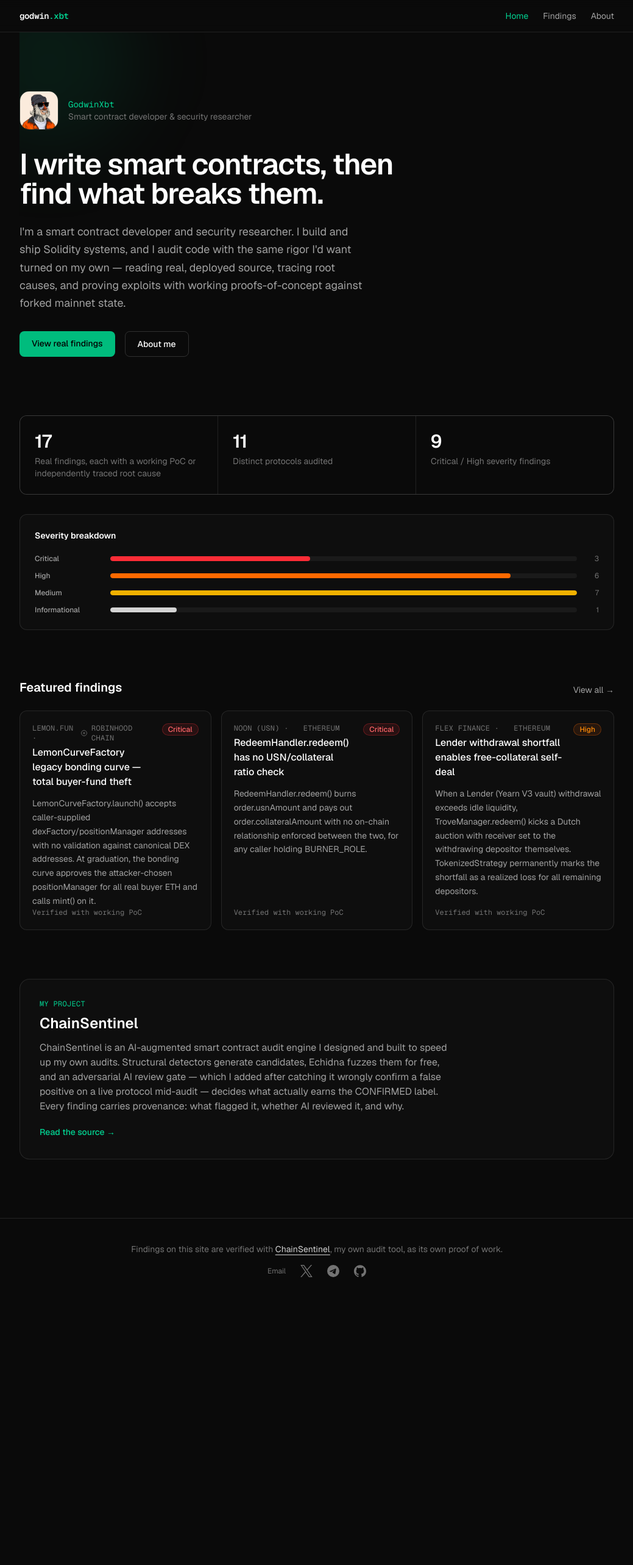
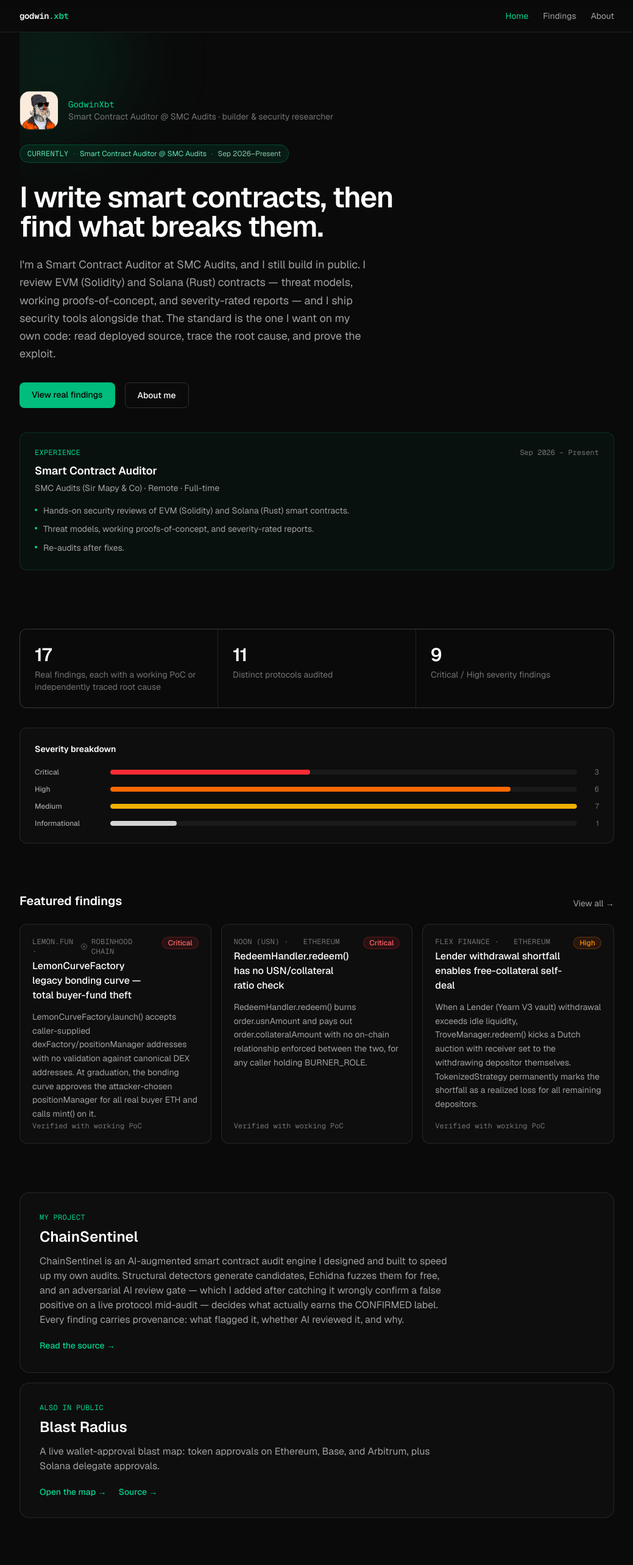
Before and after one commit to Godwin-web3/portfolio, a Next.js app: page / in a window 1280 px wide. Shown: the top 2566 px of the page at 61% size, without its empty margins (120-1159 px from the left). Before the commit the page ends 2134 px from the top, so only its background shows below. Built offline with nearby package versions, Linux system fonts and the light colour scheme; some icons are missing.

Commit message:
Surface the SMC Audits auditor role
Show Smart Contract Auditor @ SMC Audits on the homepage, About page, metadata, and Open Graph card while keeping the findings and ChainSentinel sections.

Co-authored-by: GodwinXbt <Godwin-web3@users.noreply.github.com>

```diff
--- a/app/about/page.tsx
+++ b/app/about/page.tsx
@@ -1,10 +1,12 @@
 import type { Metadata } from "next";
 import Image from "next/image";
 import Contact from "../components/Contact";
+import CurrentRole from "../components/CurrentRole";
 
 export const metadata: Metadata = {
-  title: "About — Godwin",
-  description: "Smart contract developer and security researcher.",
+  title: "About — Godwin, Smart Contract Auditor",
+  description:
+    "Smart Contract Auditor at SMC Audits. Independent builder and security researcher behind ChainSentinel and Blast Radius.",
 };
 
 export default function AboutPage() {
@@ -19,15 +21,20 @@ export default function AboutPage() {
       />
       <p className="mt-6 font-mono text-sm text-emerald-400">About</p>
       <h1 className="mt-3 text-3xl font-semibold tracking-tight text-white">
-        Smart contract developer. Security researcher.
+        Smart Contract Auditor at SMC Audits.
       </h1>
+      <p className="mt-3 text-neutral-300">Independent builder and security researcher.</p>
+
+      <div className="mt-8">
+        <CurrentRole />
+      </div>
 
       <div className="mt-8 space-y-5 leading-relaxed text-neutral-400">
         <p>
-          I build and ship Solidity systems, and I do smart contract security research on the
-          side — reading real, deployed source, tracing root causes, and proving them with
-          working proofs-of-concept against forked mainnet state, not just theorizing about what
-          could go wrong.
+          I&apos;m Godwin Mbah (GodwinXbt). The auditor role is new — September 2026, full-time,
+          remote — and it sits next to the work I already publish. I still build security tools
+          in the open, and I still read deployed source, trace root causes, and prove them with
+          working proofs-of-concept instead of theorizing about what could go wrong.
         </p>
         <p>
           ChainSentinel is my project: an AI-augmented smart contract audit engine that
@@ -35,6 +42,28 @@ export default function AboutPage() {
           just generate candidate hypotheses — it runs an adversarial review gate that catches its
           own false positives before they&apos;re ever reported, because I watched it wrongly
           confirm one on a live protocol and decided that couldn&apos;t ship as-is.
+        </p>
+        <p>
+          Blast Radius is a live wallet-approval blast map — token approvals on Ethereum, Base,
+          and Arbitrum, plus Solana delegate approvals.{" "}
+          <a
+            href="https://blast-radius-pearl.vercel.app"
+            target="_blank"
+            rel="noopener noreferrer"
+            className="text-emerald-400 hover:text-emerald-300"
+          >
+            Open the map
+          </a>{" "}
+          or{" "}
+          <a
+            href="https://github.com/godwin-web3/blast-radius"
+            target="_blank"
+            rel="noopener noreferrer"
+            className="text-emerald-400 hover:text-emerald-300"
+          >
+            read the source
+          </a>
+          .
         </p>
         <p>
           Every finding on this site is real: independently verified, honestly scoped (including
--- /dev/null
+++ b/app/components/CurrentRole.tsx
@@ -0,0 +1,28 @@
+const duties = [
+  "Hands-on security reviews of EVM (Solidity) and Solana (Rust) smart contracts.",
+  "Threat models, working proofs-of-concept, and severity-rated reports.",
+  "Re-audits after fixes.",
+];
+
+export default function CurrentRole() {
+  return (
+    <section className="rounded-xl border border-emerald-500/20 bg-emerald-500/[0.04] p-6">
+      <div className="flex flex-wrap items-start justify-between gap-3">
+        <div>
+          <p className="font-mono text-xs uppercase tracking-wide text-emerald-400">Experience</p>
+          <h2 className="mt-2 text-lg font-semibold text-white">Smart Contract Auditor</h2>
+          <p className="mt-1 text-sm text-neutral-400">SMC Audits (Sir Mapy &amp; Co) · Remote · Full-time</p>
+        </div>
+        <p className="font-mono text-xs text-neutral-500">Sep 2026 – Present</p>
+      </div>
+      <ul className="mt-4 space-y-2 text-sm leading-relaxed text-neutral-400">
+        {duties.map((duty) => (
+          <li key={duty} className="flex gap-2.5">
+            <span aria-hidden className="mt-2 h-1 w-1 shrink-0 rounded-full bg-emerald-400" />
+            <span>{duty}</span>
+          </li>
+        ))}
+      </ul>
+    </section>
+  );
+}
--- a/app/layout.tsx
+++ b/app/layout.tsx
@@ -10,7 +10,14 @@ const personJsonLd = {
   "@type": "Person",
   name: "GodwinXbt",
   url: "https://godwinxbt.vercel.app",
-  jobTitle: "Smart Contract Developer & Security Researcher",
+  jobTitle: "Smart Contract Auditor",
+  worksFor: {
+    "@type": "Organization",
+    name: "SMC Audits",
+    legalName: "Sir Mapy & Co Limited",
+  },
+  description:
+    "Smart Contract Auditor at SMC Audits. Independent builder and security researcher. Builder of ChainSentinel and Blast Radius.",
   sameAs: [
     "https://x.com/GodwinXbt",
     "https://t.me/GodwinXbt",
@@ -30,9 +37,9 @@ const geistMono = Geist_Mono({
 
 export const metadata: Metadata = {
   metadataBase: new URL("https://godwinxbt.vercel.app"),
-  title: "GodwinXbt — Smart Contract Developer & Security Researcher",
+  title: "GodwinXbt — Smart Contract Auditor @ SMC Audits",
   description:
-    "Smart contract developer and security researcher. Builder of ChainSentinel, my AI-augmented audit tool. Real findings, real proof, no inflated numbers.",
+    "Smart Contract Auditor at SMC Audits, and an independent builder and security researcher. Builder of ChainSentinel. Real findings, real proof, no inflated numbers.",
 };
 
 export default function RootLayout({ children }: LayoutProps<"/">) {
--- a/app/opengraph-image.tsx
+++ b/app/opengraph-image.tsx
@@ -43,9 +43,12 @@ export default function OpengraphImage() {
               maxWidth: 780,
             }}
           >
-            Smart contract developer &amp; security researcher.
+            Smart Contract Auditor @ SMC Audits.
           </div>
-          <div style={{ display: "flex", marginTop: 32, gap: 40, fontSize: 24, color: "#a3a3a3" }}>
+          <div style={{ display: "flex", marginTop: 12, fontSize: 26, color: "#a3a3a3" }}>
+            Builder &amp; security researcher
+          </div>
+          <div style={{ display: "flex", marginTop: 28, gap: 40, fontSize: 24, color: "#a3a3a3" }}>
             <div style={{ display: "flex" }}>{stats.totalFindings} real findings</div>
             <div style={{ display: "flex" }}>{stats.protocols} protocols audited</div>
             <div style={{ display: "flex" }}>{stats.criticalOrHigh} critical/high</div>
--- a/app/page.tsx
+++ b/app/page.tsx
@@ -3,6 +3,7 @@ import Link from "next/link";
 import { findings, severityBreakdown, stats } from "./lib/findings";
 import FindingCard from "./components/FindingCard";
 import SeverityBreakdown from "./components/SeverityBreakdown";
+import CurrentRole from "./components/CurrentRole";
 
 function pickFeatured(): typeof findings {
   const ranked = findings
@@ -32,7 +33,7 @@ export default function Home() {
           className="pointer-events-none absolute -left-24 -top-24 h-72 w-72 rounded-full bg-emerald-500/10 blur-3xl"
         />
         <div className="relative">
-          <div className="flex items-center gap-4">
+          <div className="flex items-start gap-4 sm:items-center">
             <Image
               src="/avatar.jpg"
               alt="GodwinXbt"
@@ -43,17 +44,31 @@ export default function Home() {
             />
             <div>
               <p className="font-mono text-sm text-emerald-400">GodwinXbt</p>
-              <p className="text-sm text-neutral-500">Smart contract developer &amp; security researcher</p>
+              <p className="text-sm text-neutral-500">
+                Smart Contract Auditor @ SMC Audits · builder &amp; security researcher
+              </p>
             </div>
           </div>
+          <p className="mt-6 inline-flex max-w-full flex-wrap items-center gap-x-2 gap-y-1 rounded-full border border-emerald-500/30 bg-emerald-500/10 px-3 py-1.5 text-xs text-emerald-300">
+            <span className="font-mono uppercase tracking-wide">Currently</span>
+            <span aria-hidden className="text-emerald-500/60">
+              ·
+            </span>
+            <span>Smart Contract Auditor @ SMC Audits</span>
+            <span aria-hidden className="text-emerald-500/60">
+              ·
+            </span>
+            <span className="text-emerald-200/80">Sep 2026–Present</span>
+          </p>
           <h1 className="mt-8 max-w-2xl text-4xl font-semibold tracking-tight text-white sm:text-5xl">
             I write smart contracts, then find what breaks them.
           </h1>
           <p className="mt-6 max-w-xl text-lg leading-relaxed text-neutral-400">
-            I&apos;m a smart contract developer and security researcher. I build and ship Solidity
-            systems, and I audit code with the same rigor I&apos;d want turned on my own — reading
-            real, deployed source, tracing root causes, and proving exploits with working
-            proofs-of-concept against forked mainnet state.
+            I&apos;m a Smart Contract Auditor at SMC Audits, and I still build in public. I review
+            EVM (Solidity) and Solana (Rust) contracts — threat models, working proofs-of-concept,
+            and severity-rated reports — and I ship security tools alongside that. The standard is
+            the one I want on my own code: read deployed source, trace the root cause, and prove
+            the exploit.
           </p>
           <div className="mt-8 flex flex-wrap gap-4">
             <Link
@@ -68,6 +83,9 @@ export default function Home() {
             >
               About me
             </Link>
+          </div>
+          <div className="mt-10">
+            <CurrentRole />
           </div>
         </div>
       </section>
@@ -112,7 +130,7 @@ export default function Home() {
       </section>
 
       {/* ChainSentinel callout */}
-      <section className="mb-24 rounded-2xl border border-white/10 bg-white/[0.02] p-8">
+      <section className="rounded-2xl border border-white/10 bg-white/[0.02] p-8">
         <p className="font-mono text-xs uppercase tracking-wide text-emerald-400">My project</p>
         <h2 className="mt-2 text-2xl font-semibold text-white">ChainSentinel</h2>
         <p className="mt-3 max-w-2xl text-neutral-400">
@@ -132,6 +150,33 @@ export default function Home() {
           Read the source &rarr;
         </a>
       </section>
+
+      <section className="mb-24 mt-4 rounded-2xl border border-white/10 bg-white/[0.02] p-8">
+        <p className="font-mono text-xs uppercase tracking-wide text-emerald-400">Also in public</p>
+        <h2 className="mt-2 text-2xl font-semibold text-white">Blast Radius</h2>
+        <p className="mt-3 max-w-2xl text-neutral-400">
+          A live wallet-approval blast map: token approvals on Ethereum, Base, and Arbitrum, plus
+          Solana delegate approvals.
+        </p>
+        <div className="mt-5 flex flex-wrap gap-x-5 gap-y-2 text-sm font-medium">
+          <a
+            href="https://blast-radius-pearl.vercel.app"
+            target="_blank"
+            rel="noopener noreferrer"
+            className="text-emerald-400 hover:text-emerald-300"
+          >
+            Open the map &rarr;
+          </a>
+          <a
+            href="https://github.com/godwin-web3/blast-radius"
+            target="_blank"
+            rel="noopener noreferrer"
+            className="text-emerald-400 hover:text-emerald-300"
+          >
+            Source &rarr;
+          </a>
+        </div>
+      </section>
     </div>
   );
 }
```
Also changed, not shown: 1 other file (tests, documents, lock files or other folders).
